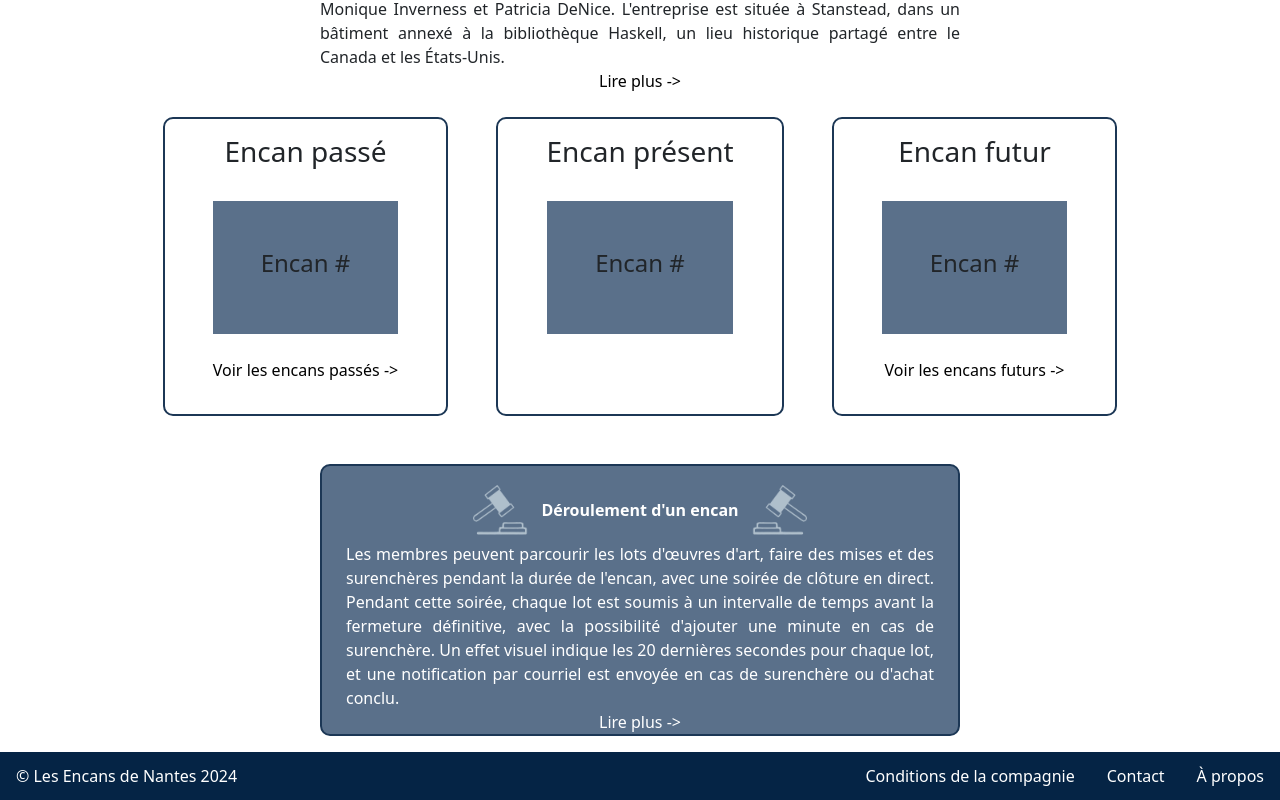
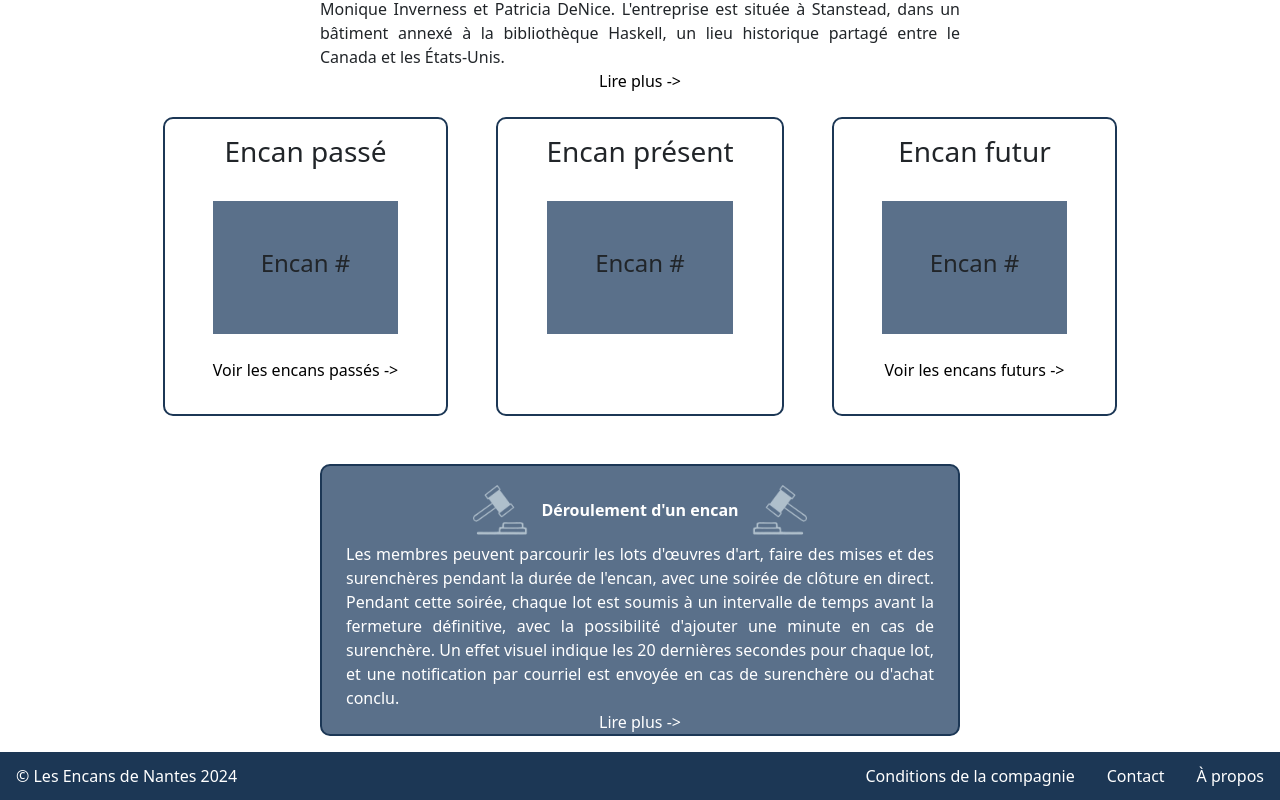
Before and after one commit to StephaneNkengue/Projet_integration, a Vue app in the folder gamma2024.client/: page / in a window 1280 px wide. Shown: the part 265-1065 px from the top of the page. Built offline with nearby package versions, Linux system fonts and the light colour scheme.

Commit message:
Modification du pied de page
Modification de la couleur en fonction du commentaire de la cliente

```diff
--- a/gamma2024.client/src/components/views/PiedDePage.vue
+++ b/gamma2024.client/src/components/views/PiedDePage.vue
@@ -1,5 +1,5 @@
 <template>
-    <footer class="bleuMarinFond text-white py-1 justify-content-between d-flex align-items-center flex-column flex-md-row">
+    <footer class="bleuMarinSecondaireFond text-white py-1 justify-content-between d-flex align-items-center flex-column flex-md-row">
 
         <p class="col-md-5 mb-0 ps-3">
             © Les Encans de Nantes 2024
```
